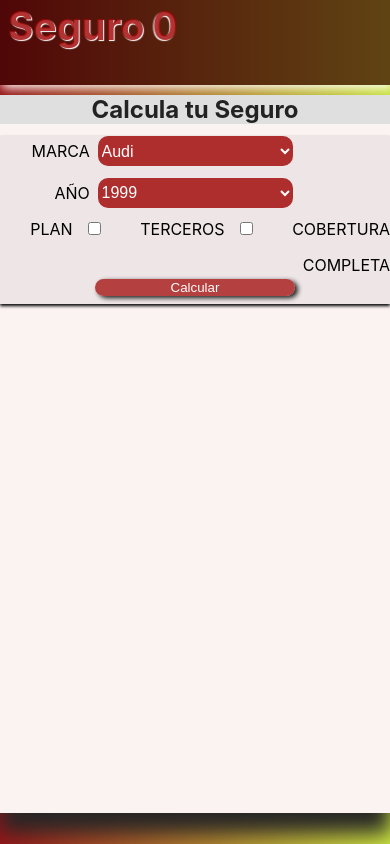
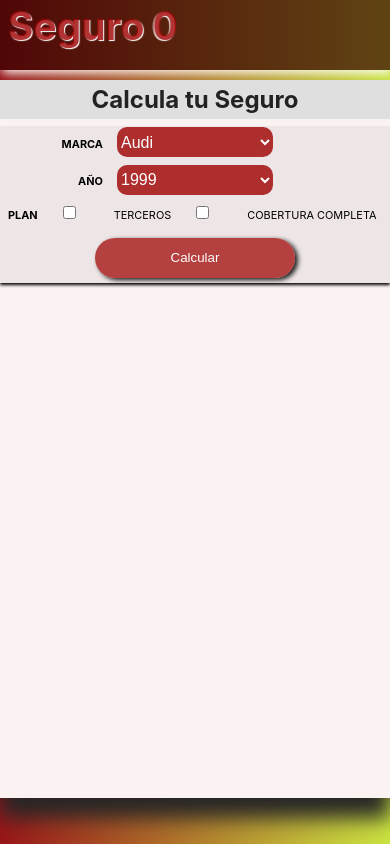
Before and after one commit to CodeBAou/cotizador-seguro-automovil, a React (Create React App) app: page / in a window 390 px wide. Built offline with nearby package versions, Linux system fonts and the light colour scheme.

Commit message:
Ajustes_diseño_mobile

```diff
--- a/src/App.js
+++ b/src/App.js
@@ -19,7 +19,7 @@ function App() {
           <form>
 
             <section>
-              <label>Marca</label>
+              <label><strong>Marca</strong></label>
               <select name="marca">
                   <option>Audi</option>
                   <option>Alfa Romeo</option>
@@ -35,7 +35,7 @@ function App() {
             </section>
 
             <section>
-              <label>Año</label>
+              <label><strong>Año</strong></label>
               <select name="año">
                   <option value="1999">1999</option>
                   <option value="2000">2000</option>
@@ -49,14 +49,16 @@ function App() {
               </select>
             </section>
 
-            <section>
-              <label>Plan</label>
+            <section className="section_check">
+              <label><strong>Plan</strong></label>
               <input type="checkbox" name="terceros" value="terceros"/>
               <label  for="terceros">Terceros</label>
               <input type="checkbox" name="riesgo" value="riesgo"/>
               <label for="riesgo">Cobertura Completa</label>
             </section>
+
             <button type="submit">Calcular</button>
+
         </form>
 
         </div>
--- a/src/assets/css/App.css
+++ b/src/assets/css/App.css
@@ -82,7 +82,6 @@ form{
   background:rgba(0, 0, 0,0.05);
   box-shadow:0px 2px 3px black;
   min-height:150px;
-
 }
 
 section{
@@ -163,7 +162,7 @@ button:active{
 
   header{
 
-    height:10vh;
+    height:8.2vh;
   }
 
   .content_form{
@@ -179,20 +178,47 @@ button:active{
 
   h2{
 
+    height:none;
+    padding-top:5px;
+    padding-bottom:5px;
     font-size:1.5em;
   }
 
+  button{
+
+    margin:0 auto;
+    margin-bottom:5px;
+    height:40px;
+  }
+
   select{
+
+    height:30px;
     margin-right:25%;
   }
 
   input{
+
     margin-right:10%;
     margin-bottom:5%;
   }
 
+  label{
+
+    font-size:2.8vw;
+    margin-right:2.5%;
+  }
+
   section{
 
-    width:100%;
+    margin:0 auto;
+    margin-top:2%;
+    width:80%;
   }
+
+  .section_check{
+
+    width:98%;
+  }
+
 }
```
